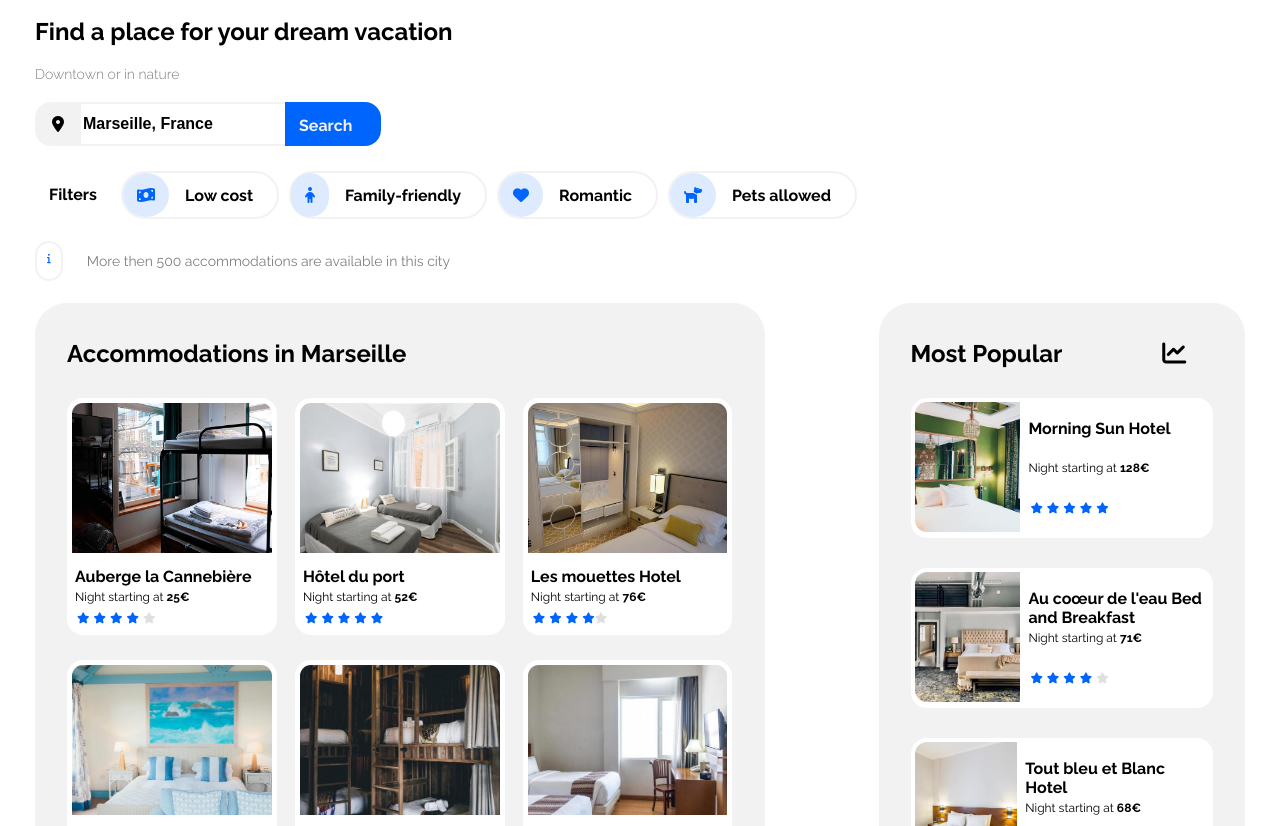
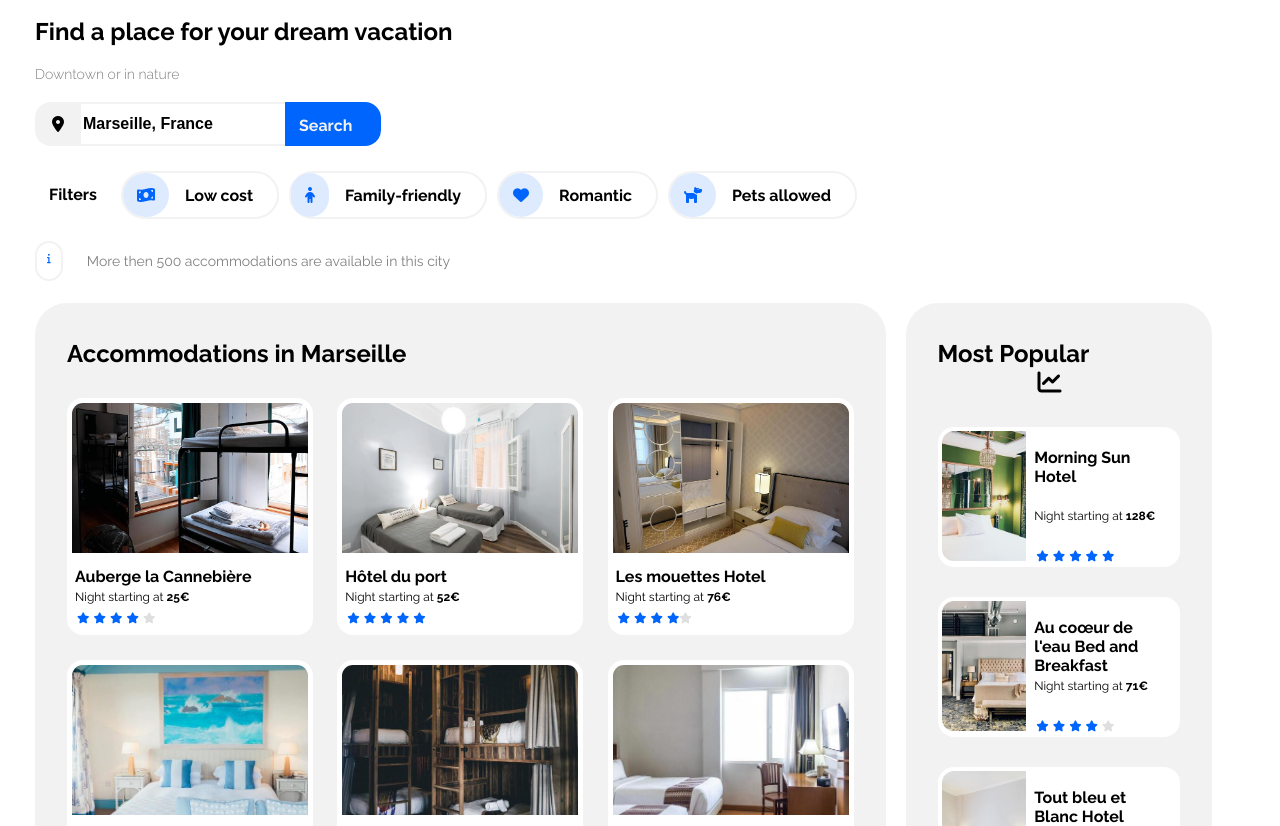
Before and after one commit to SeanEdwards2021/P2-Reservia, a plain HTML site: page index.html in a window 1280 px wide. Shown: the part 117-943 px from the top of the page. Drawn offline with Linux system fonts and the light colour scheme.

Commit message:
Less gap between accommodations and most popular

```diff
--- a/assets/css/style.css
+++ b/assets/css/style.css
@@ -210,9 +210,8 @@ h2 {
 /* ========================= START OF ACCOMMODATION SECTION ========================= */
 
 .article-one-container {
-  display: flex;
+  display: inline-flex;
   flex-direction: row;
-  justify-content: space-between;
   flex-wrap: wrap;
 }
 
@@ -223,7 +222,9 @@ h2 {
   padding: 16px 32px 32px 32px;
   margin-bottom: 32px;
   height: 620px;
-  width: 55%;
+  width: 65%;
+  margin-right: 20px;
+  position: relative;
 }
 
 .accommodations h2 {
@@ -313,7 +314,8 @@ h2 {
   border-radius: 32px;
   padding: 16px 32px 32px 32px;
   height: 620px;
-  width: 25%;
+  width: 20%;
+  position: relative;
 }
 
 .mostpopular h2 {
@@ -1051,7 +1053,7 @@ footer {
 /* ================ END OF FOOTER SECTION ================ */
 
 /* Tablets and Small Screen Laptops */
-@media all and (min-width: 758px) and (max-width: 900px) {
+@media all and (min-width: 758px) and (max-width: 1073px) {
 
   /* =============== START OF FULL SITE STYLES =============== */
   body {
```
